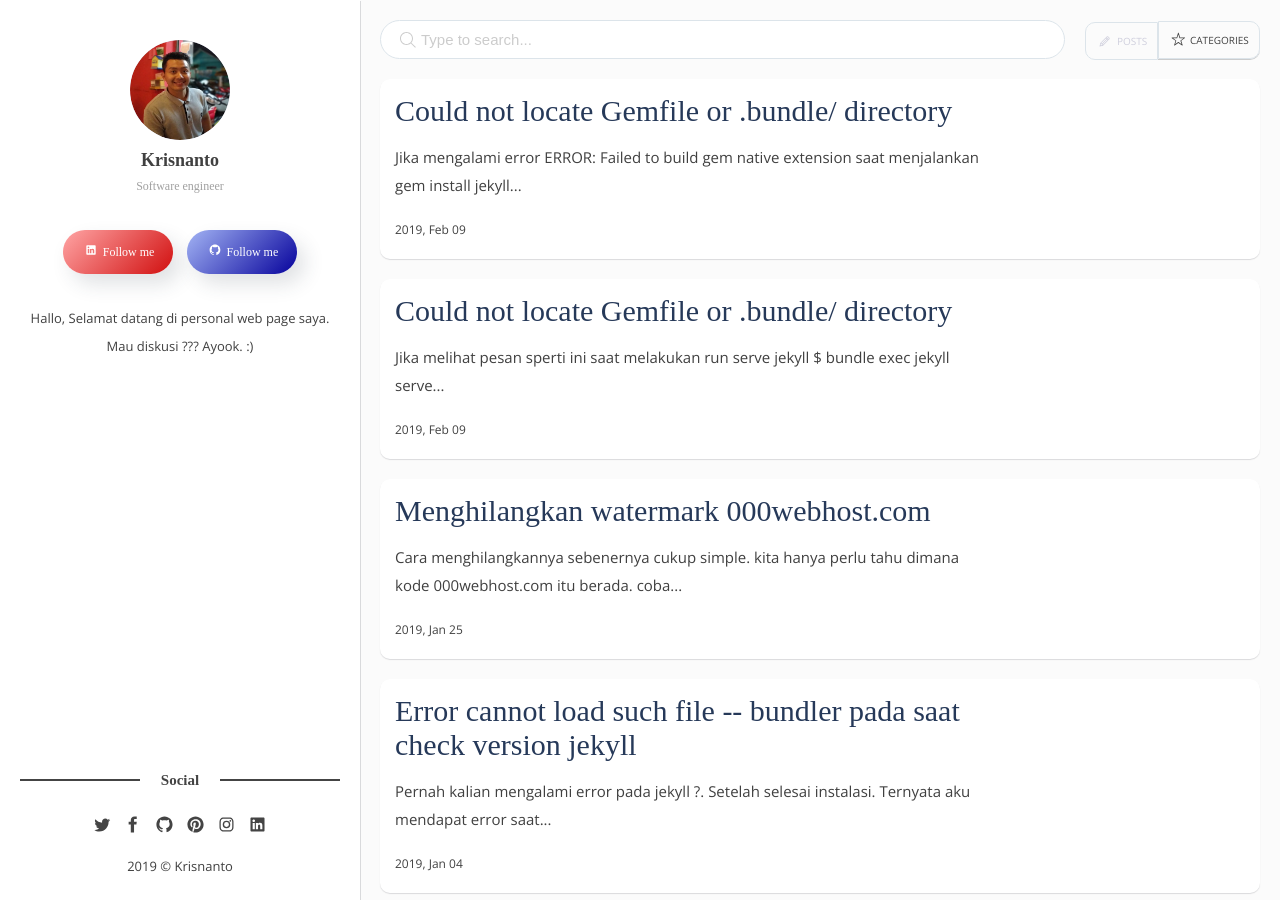
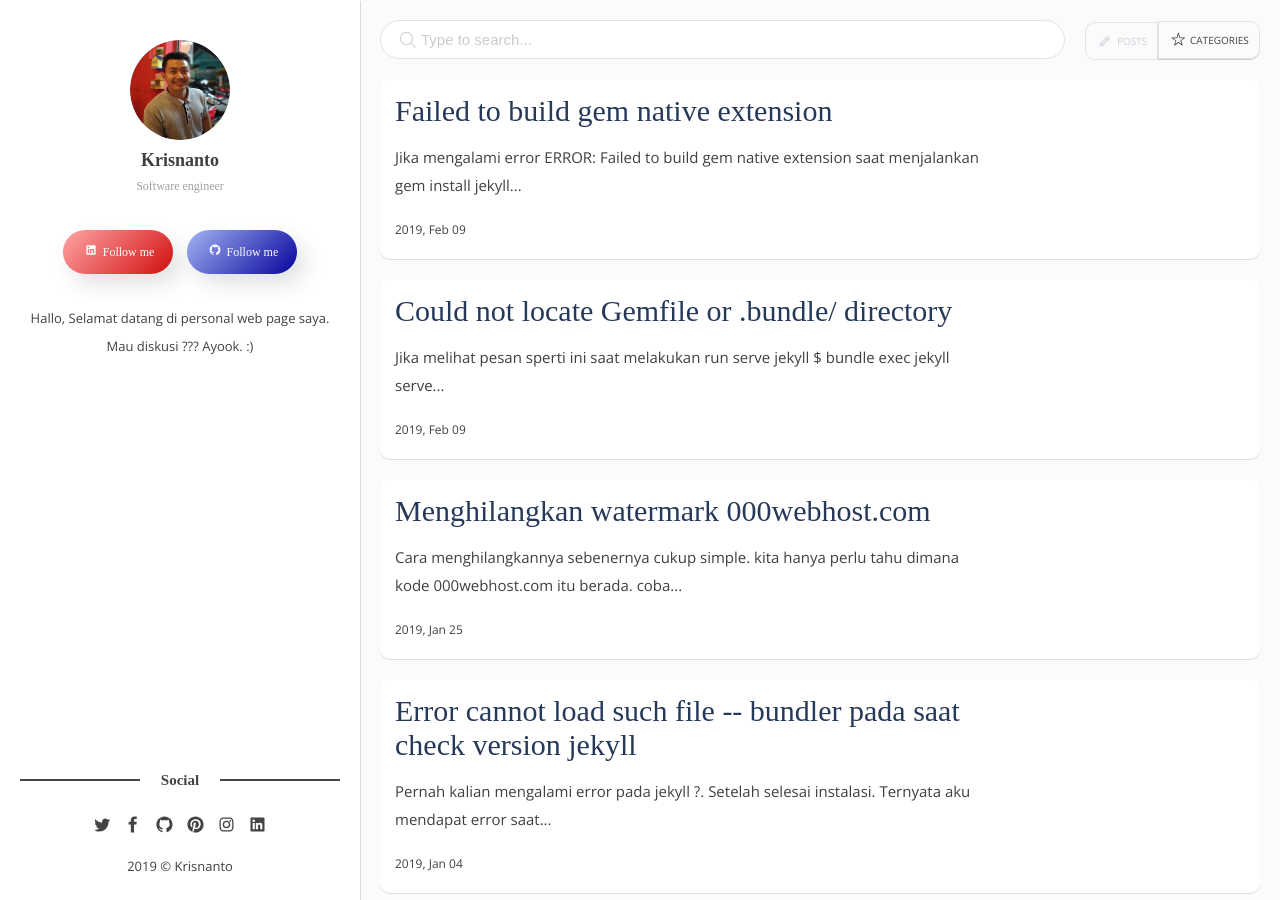
Before and after one commit to otnansirk/_myhistory, a Jekyll site: the page built from index.html, in a window 1280 px wide and 900 px high. Built offline with Jekyll 4.4.1, drawn with Linux system fonts in a browser that asks for light colours; some web fonts are replaced; the list of posts is cut into pages by our own code.

Commit message:
Update 2019-02-09-Could-not-locate-Gemfile.md

```diff
--- a/_posts/2019-02-09-Could-not-locate-Gemfile.md
+++ b/_posts/2019-02-09-Could-not-locate-Gemfile.md
@@ -1,10 +1,11 @@
 ---
 layout : post
-title  : Could not locate Gemfile or .bundle/ directory
+title  : Failed to build gem native extension
 date   : 2019-02-09,
 tags : ["jekyll","error"]
 categories : jekyll
 ---
+
 
 Jika mengalami error ERROR: Failed to build gem native extension saat menjalankan gem install jekyll bundler ? Mungkin kita belum menginstall ruby-dev.
 
```
